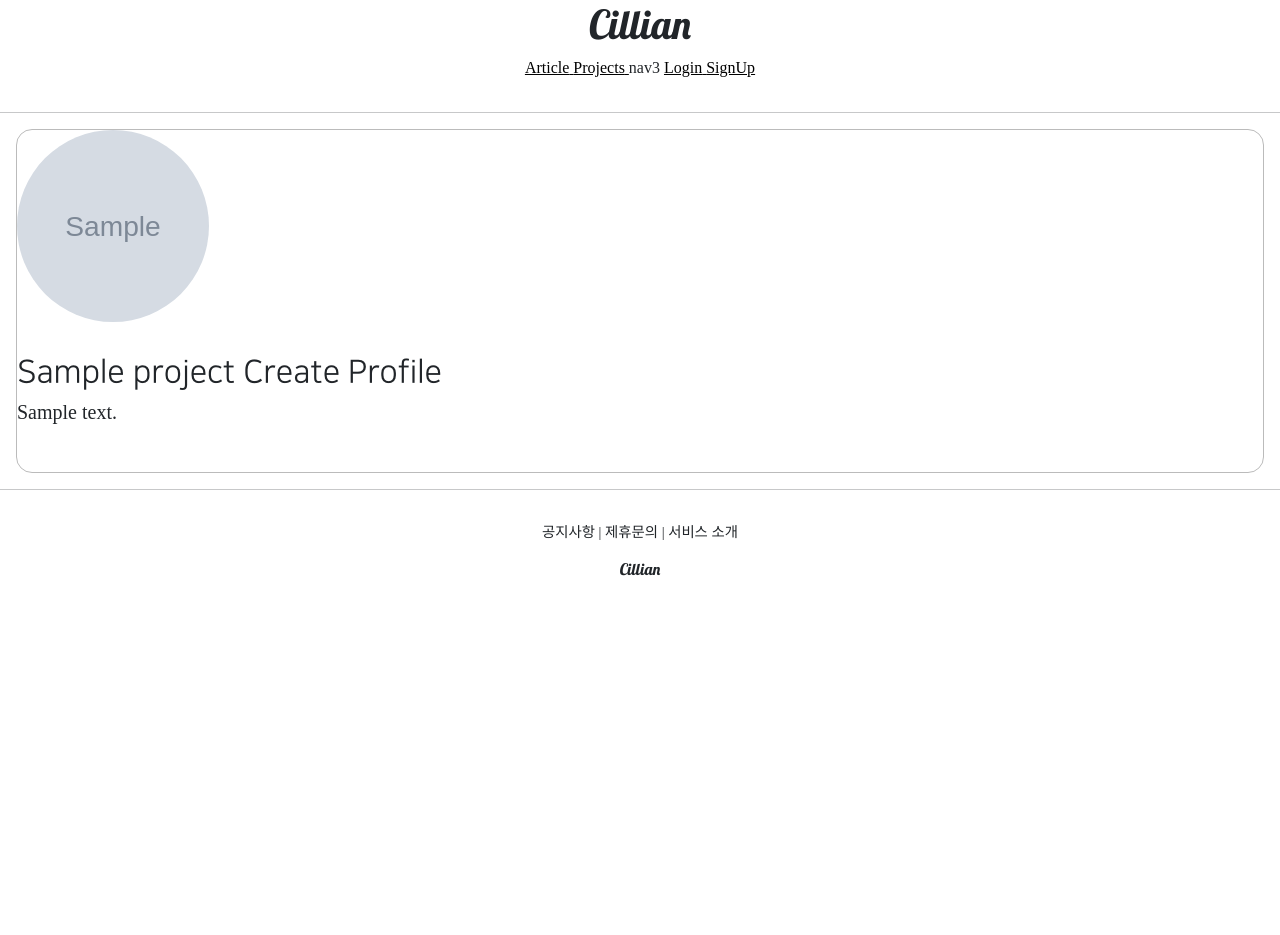
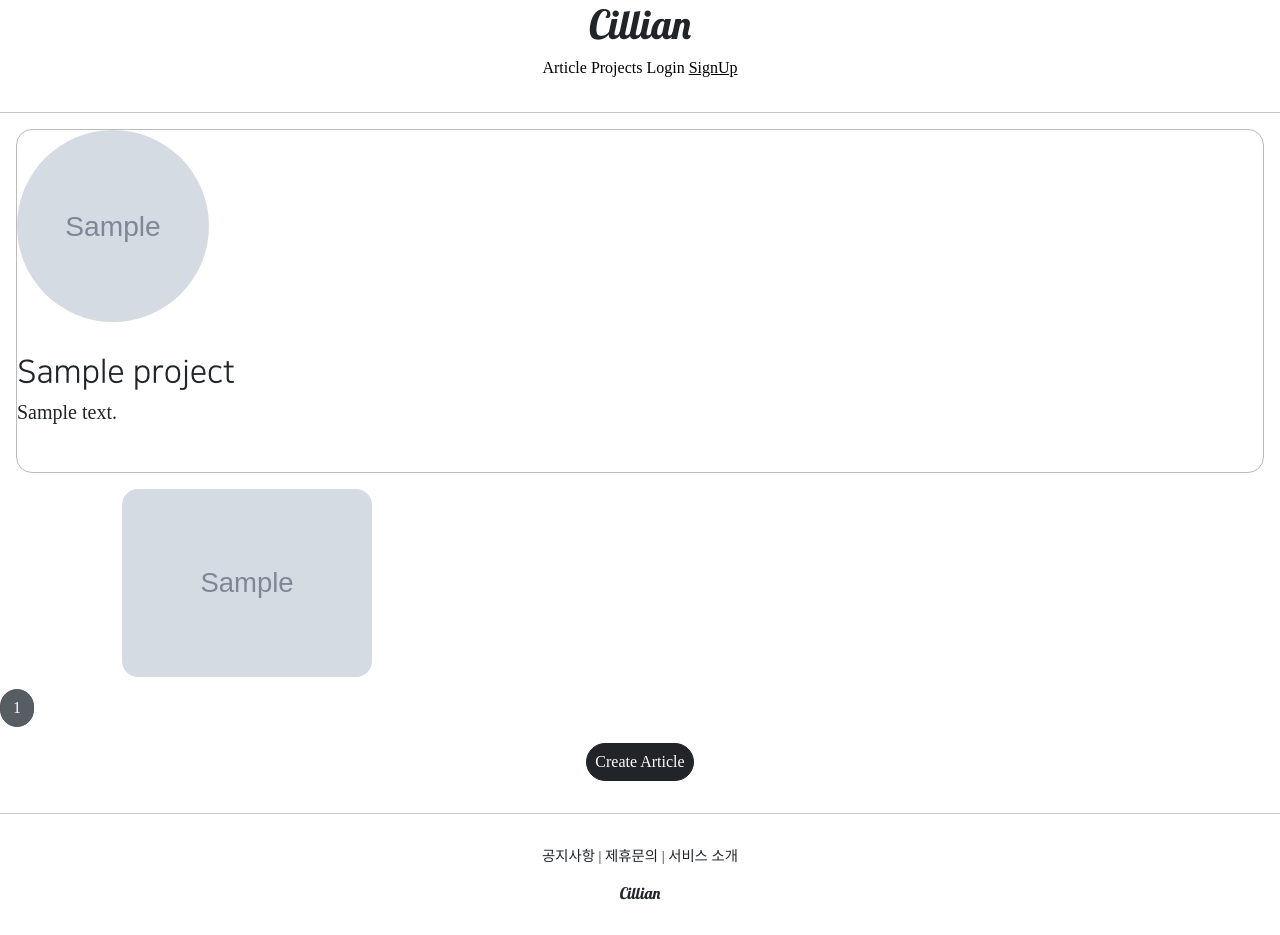
Before and after one commit to Cillian1225/pragmatic, a Django app: page /projects/detail/1 in a window 1280 px wide. Before the commit the page ends 576 px from the top, so only its background shows below. Run offline with Django 4.2, Linux system fonts and the light colour scheme; tables that the repository leaves empty hold one stand-in row (values such as "Sample post"); grey boxes marked "Sample" are stand-in pictures; some libraries are stand-ins or nearby versions; some web fonts are replaced.

Commit message:
django course 41 connect project article with MultipleObjectMixin

```diff
--- a/accountapp/templates/accountapp/detail.html
+++ b/accountapp/templates/accountapp/detail.html
@@ -44,5 +44,8 @@
     </a>
     {% endif %}
   </div>
+  <div>
+     {% include 'snippets/list_fragment.html' with article_list=object_list %}
+  </div>
 </div>
 {%endblock%}
--- /dev/null
+++ b/accountapp/templates/snippets/list_fragment.html
@@ -0,0 +1,44 @@
+{% load static %}
+<style>
+    .container{
+    padding: 0;
+    margin: 0,auto; }
+    .container a
+    {
+    width: 45%;
+    max-width:250px
+    }
+      .container div
+      {
+      width: 250px;
+      display: flex;
+      justify-content: center;
+      align-items: center;
+      border-radius: 1rem;
+      }
+
+.container img{
+   width:100%;
+   border-radius:1rem;
+}
+</style>
+    {% if article_list  %}
+ <div class="container">
+     {% for article in article_list %}
+     <a href=" {% url 'articleapp:detail' pk=article.pk %}">
+         {% include 'snippets/card.html' with article=article %}
+     </a>
+        {% endfor %}
+    </div>
+    <script src="{% static 'js/magicgrid.js' %}"></script>
+    {% else %}
+    <div class="text-center">
+        <h1>No Article YET!</h1>
+    </div>
+    {% endif %}
+    {% include 'snippets/pagination.html' with page_obj=page_obj %}
+<div style="text-align:center">
+    <a href="{% url 'articleapp:create' %}" class="btn btn-dark rounded-pill mb-3 mt-3 px-2">
+        Create Article
+    </a>
+</div>
--- a/articleapp/forms.py
+++ b/articleapp/forms.py
@@ -8,4 +8,4 @@ from articleapp.models import Article
 class ArticleCreationForm(ModelForm):
     class Meta:
         model = Article
-        fields = ['title', 'image', 'content']
+        fields = ['title', 'image', 'project', 'content']
--- a/articleapp/models.py
+++ b/articleapp/models.py
@@ -2,11 +2,12 @@ from django.contrib.auth.models import User
 from django.db import models
 
 # Create your models here.
+from projectapp.models import Project
 
 
 class Article(models.Model):
     writer = models.ForeignKey(User, on_delete=models.SET_NULL, related_name='article', null=True)
-
+    project = models.ForeignKey(Project, on_delete=models.SET_NULL, related_name='article', null=True)
     title = models.CharField(max_length=200, null=True)
     image = models.ImageField(upload_to='article/', null=False)
     content = models.TextField(null=True)
--- a/projectapp/templates/projectapp/detail.html
+++ b/projectapp/templates/projectapp/detail.html
@@ -1,19 +1,23 @@
 {% extends 'base.html' %}
 
-{% block content%}
-<div >
+{% block content %}
+<div>
   <div style="border: 1px solid; text-align:left; border-radius:1rem; margin:1rem; border-color:#bbb;">
 
     <img src="{{target_project.image.url}}" alt=""
          style="height:12rem; width: 12rem; border-radius:20rem; margin-bottom:2rem; object-fit:cover;">
   <h2 style="font-family:'NanumSquareB'">
-    {{target_project.title}}
-        Create Profile
+    {{ target_project.title }}
   </h2>
   <h5 style="margin-bottom:3rem;">
-    {{target_project.description}}
+    {{ target_project.description }}
   </h5>
 
   </div>
+
+  <div>
+    {% include 'snippets/list_fragment.html' with article_list=object_list %}
+  </div>
+
 </div>
 {% endblock %}
--- a/projectapp/views.py
+++ b/projectapp/views.py
@@ -3,6 +3,9 @@ from django.shortcuts import render
 # Create your views here.
 from django.views.generic import CreateView, DetailView, ListView
 from django.urls import reverse
+from django.views.generic.list import MultipleObjectMixin
+
+from articleapp.models import Article
 from projectapp.forms import ProjectCreationForm
 from projectapp.models import Project
 
@@ -16,10 +19,16 @@ class ProjectCreateView(CreateView):
         return reverse('projectapp:detail', kwargs={'pk': self.object.pk})
 
 
-class ProjectDetailView(DetailView):
+class ProjectDetailView(DetailView, MultipleObjectMixin):
     model = Project
     context_object_name = 'target_project'
     template_name = 'projectapp/detail.html'
+
+    paginate_by = 25
+
+    def get_context_data(self, **kwargs):
+        object_list = Article.objects.filter(project=self.get_object())
+        return super(ProjectDetailView, self).get_context_data(object_list=object_list, **kwargs)
 
 
 class ProjectListView(ListView):
--- a/static/base.css
+++ b/static/base.css
@@ -28,10 +28,10 @@ color: black;
 }
 a:hover
 {
-    color:black;
+    color: black;
     text-decoration:none;
 }
-pagmatic_header_nav{
+pragmatic_header_nav{
 margin: 0 0.5rem;}
-pagmatic_header_navbar{
+pragmatic_header_navbar{
 margin: 1rem 0;}
--- a/templates/header.html
+++ b/templates/header.html
@@ -2,16 +2,15 @@
     <div>
         <h1 class="cillian_logo">Cillian</h1>
     </div>
-    <div class="pagmatic_header_navbar">
-         <a href="{% url 'articleapp:list' %}" class="pragmatic_header_nav">
+    <div class="pragmatic_header_navbar">
+         <a href="{% url 'articleapp:list' %}" class="pragmatic_header_nav" style="text-decoration:none;">
             <span>Article</span>
         </a>
-         <a href="{% url 'projectapp:list' %}" class="pragmatic_header_nav">
+         <a href="{% url 'projectapp:list' %}" class="pragmatic_header_nav"  style="text-decoration:none;">
             <span>Projects</span>
-        </a>
-        <span>nav3</span>
+
         {% if not user.is_authenticated %}
-        <a href="{% url 'accountapp:login' %}?next={{ request.path }}" class="pragmatic_header_nav">
+        <a href="{% url 'accountapp:login' %}?next={{ request.path }}" class="pragmatic_header_nav"  style="text-decoration:none;">
             <span>Login</span>
         </a>
         <a href="{% url 'accountapp:create' %}" class="pragmatic_header">
@@ -19,19 +18,21 @@
         </a>
 
         {% else%}
-        <a href="{% url 'accountapp:detail' pk=user.pk %}" class="pragmatic_header_nav">
+        <a href="{% url 'accountapp:detail' pk=user.pk %}" class="pragmatic_header_nav"  style="text-decoration:none;">
             <span>Mypage</span>
         </a>
-        <a href="{% url 'accountapp:logout' %}?next={{ request.path }}" class="pragmatic_header_nav">
+
+        <a href="{% url 'accountapp:logout' %}?next={{ request.path }}" class="pragmatic_header_nav"  style="text-decoration:none;">
             <span>Logout</span>
         </a>
-13	        {% if not user.is_authenticated %}
-14	        <a href="{% url 'accountapp:login' %}?next={{ request.path }}" class="pragmatic_header_nav">
-15	            <span>Login</span>
-16	        </a>
-17	        <a href="{% url 'accountapp:create' %}">
-18	            <span>SignUp</span>
-19	        </a>
+
+13	    {% if not user.is_authenticated %}
+14	     <a href="{% url 'accountapp:login' %}?next={{ request.path }}" class="pragmatic_header_nav"  style="text-decoration:none;">
+15	         <span>Login</span>
+16	     </a>
+17	     <a href="{% url 'accountapp:create' %}">
+18	        <span>SignUp</span>
+19	     </a>
         {% endif %}
         {% endif %}
     </div>
```
Also changed, not shown: accountapp/views.py (+8 -1 lines), projectapp/templates/snippets/list_fragment.html (added, +44 -0 lines), articleapp/migrations/0002_article_project.py (added), media/article/다운로드_3.jfif (added).
